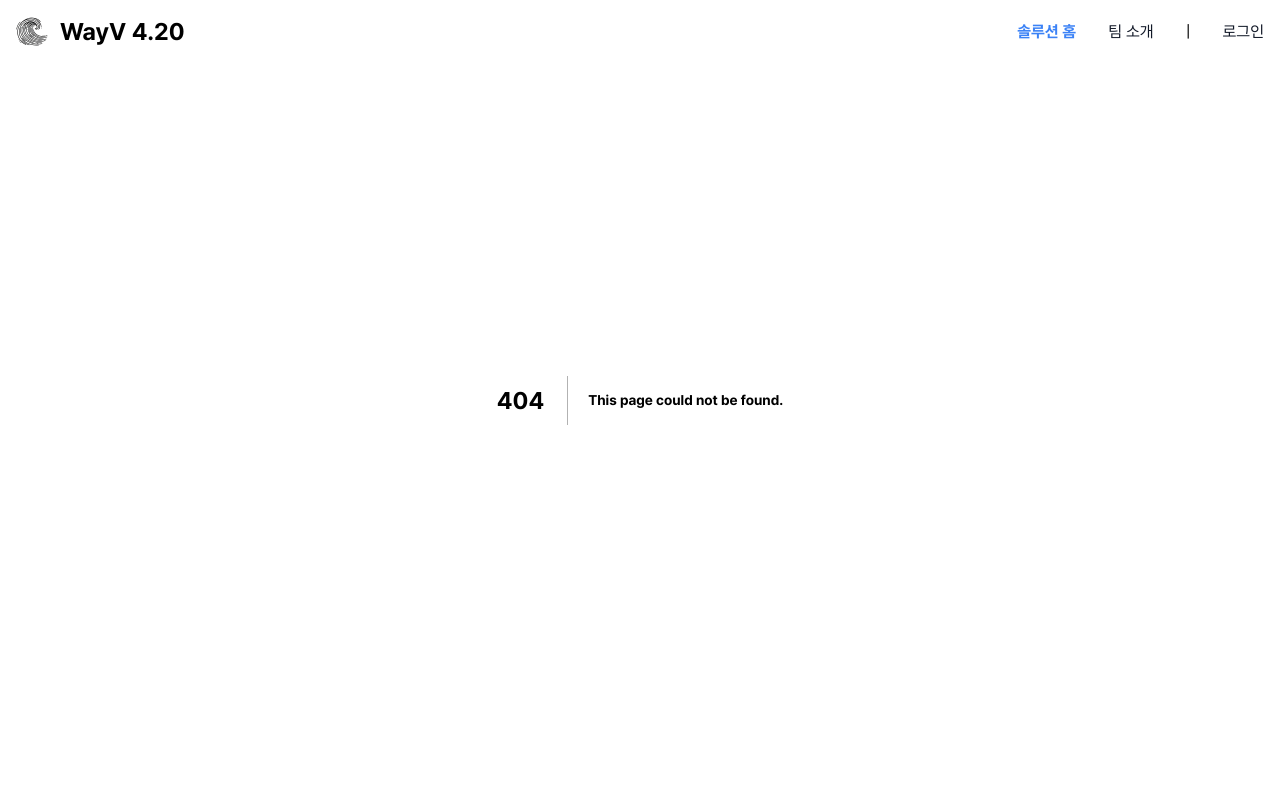
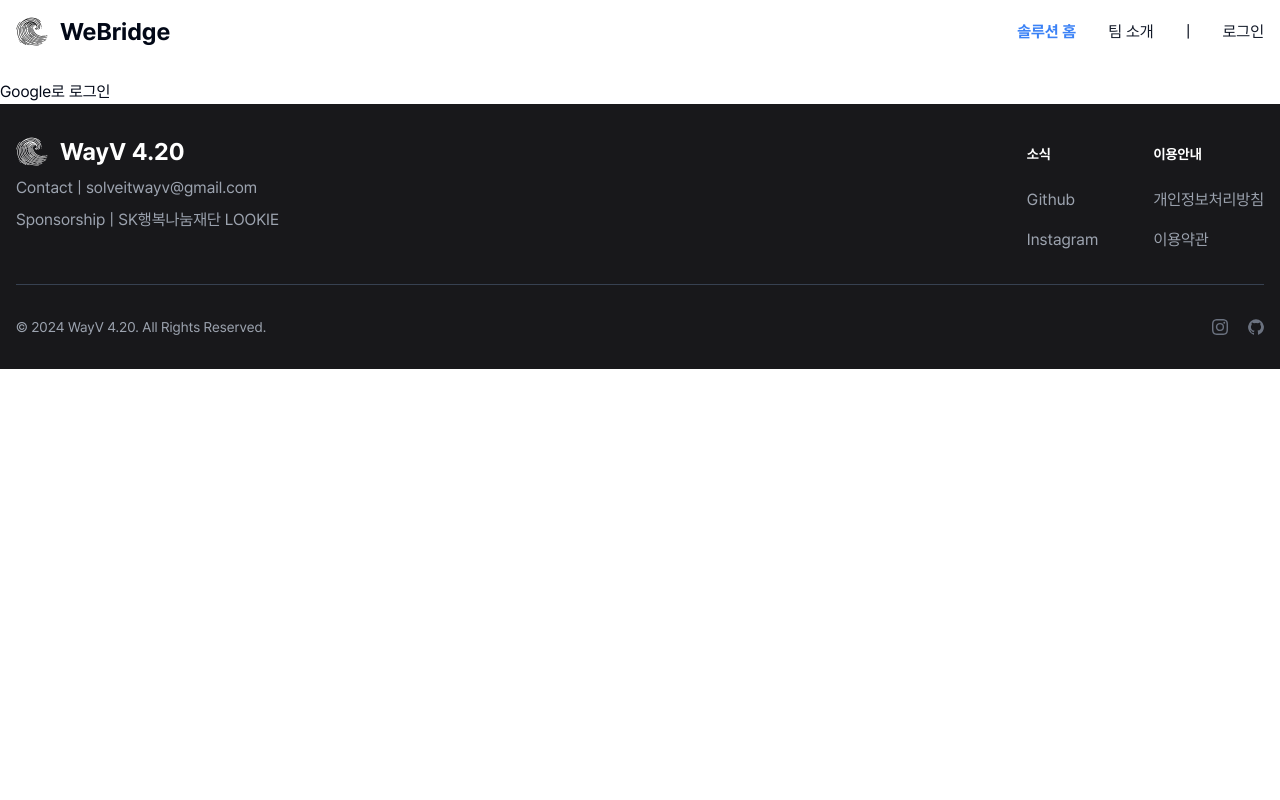
Before and after one commit to inqueue0979/WayV-FE, a Next.js app: page /login in a window 1280 px wide. Before the commit this address had no page. Shown: the top 800 px of the page. Built offline with nearby package versions, Linux system fonts and the light colour scheme; no server answers.

Commit message:
Added NextAuth & Firebase

```diff
--- /dev/null
+++ b/src/app/api/auth/[...nextauth]/route.js
@@ -0,0 +1,40 @@
+import NextAuth from "next-auth"
+import GoogleProvider from "next-auth/providers/google";
+import { firestore } from "@/app/firebase/firebaseConfig";
+import { doc, setDoc } from 'firebase/firestore';
+
+const handler = NextAuth({
+	providers: [
+  GoogleProvider({
+    clientId: process.env.GOOGLE_CLIENT_ID || "",
+      clientSecret: process.env.GOOGLE_CLIENT_SECRET || "",
+	  }),
+	],
+  callbacks: {
+    async signIn({ user, account, profile }) {
+      // Firestore에 사용자 정보 저장
+      const userRef = doc(firestore, 'users', user.id);
+      await setDoc(userRef, {
+        name: user.name,
+        email: user.email,
+        image: user.image,
+        lastLogin: new Date().toISOString(),
+      }, { merge: true });
+      return true;
+    },
+    async session({ session, token }) {
+      // 세션에 프로필 사진 추가
+      session.user.image = token.picture; // Google 프로필 사진 URL
+      return session;
+    },
+    async jwt({ token, account, profile }) {
+      // 처음 로그인할 때 Google 프로필 사진을 token에 저장
+      if (account && profile) {
+        token.picture = profile.picture;
+      }
+      return token;
+    },
+  },
+});
+
+export { handler as GET, handler as POST };
--- a/src/app/components/Navbar.js
+++ b/src/app/components/Navbar.js
@@ -1,13 +1,20 @@
+"use client";
+
 import Image from "next/image";
 import Link from "next/link";
+import { useSession } from "next-auth/react";
+import { signOut } from "next-auth/react";
 
 export default function Navbar() {
+
+    const { data: session } = useSession(); //세션 정보를 가져옴
+
     return (
         <nav className="fixed top-0 left-0 right-0 bg-opacity-60 backdrop-blur-sm bg-white border-gray-200">
             <div className="max-w-screen-xl flex flex-wrap items-center justify-between mx-auto p-4">
                 <Link href="/" className="flex items-center space-x-3 rtl:space-x-reverse">
                     <img src="wayv.png" className="h-8" alt="WayV 로고" />
-                <span className="self-center text-2xl font-semibold whitespace-nowrap Pretendard-Bold">WayV 4.20</span>
+                    <span className="self-center text-2xl font-semibold whitespace-nowrap Pretendard-Bold">WeBridge</span>
                 </Link>
                 <button data-collapse-toggle="navbar-default" type="button" className="inline-flex items-center p-2 w-10 h-10 justify-center text-sm text-gray-500 rounded-lg md:hidden hover:bg-gray-100 focus:outline-none focus:ring-2 focus:ring-gray-200 dark:text-gray-400 dark:hover:bg-gray-700 dark:focus:ring-gray-600" aria-controls="navbar-default" aria-expanded="false">
                     <span className="sr-only">Open main menu</span>
@@ -15,19 +22,34 @@ export default function Navbar() {
                         <path stroke="currentColor" strokeLinecap="round" strokeLinejoin="round" strokeWidth="2" d="M1 1h15M1 7h15M1 13h15"/>
                     </svg>
                 </button>
-            <div className="hidden w-full md:block md:w-auto" id="navbar-default">
-            <ul className="font-medium flex flex-col p-4 md:p-0 mt-4 border border-gray-100 rounded-lg md:flex-row md:space-x-8 rtl:space-x-reverse md:mt-0 md:border-0">
+                <div className="hidden w-full md:flex md:items-center md:w-auto" id="navbar-default">
+                    <ul className="flex items-center space-x-8 font-medium flex-col p-4 md:p-0 mt-4 border border-gray-100 rounded-lg md:flex-row md:mt-0 md:border-0">
                         <li>
-                <Link href="/" className=" Pretendard-Bold block py-2 px-3 text-white rounded md:bg-transparent md:text-blue-500 md:p-0  md:dark:text-blue-500" aria-current="page">솔루션 홈</Link>
+                            <Link href="/" className="Pretendard-Bold block py-2 px-3 text-white rounded md:bg-transparent md:text-blue-500 md:p-0 md:dark:text-blue-500" aria-current="page">솔루션 홈</Link>
                         </li>
                         <li>
                             <Link href="https://amused-scorpio-28c.notion.site/WayV4-20-e67679a8f5394d1dae96eebf96ea96dc?pvs=4" className="block py-2 px-3 text-gray-900 rounded hover:bg-gray-100 md:hover:bg-transparent md:border-0 md:hover:text-blue-700 md:p-0">팀 소개</Link>
                         </li>
                         <li>
-                    <p> | </p>
+                            <p>|</p>
                         </li>
                         <li>
-                <Link href="/" className="block py-2 px-3 text-gray-900 rounded hover:bg-gray-100 md:hover:bg-transparent md:border-0 md:hover:text-blue-700 md:p-0">로그인</Link>
+                        {session ? (
+                            <button
+                                onClick={() => signOut({ callbackUrl: '/' })}
+                                className="flex items-center py-2 px-3 text-gray-900 rounded hover:bg-gray-100 md:hover:bg-transparent md:border-0 md:hover:text-blue-700 md:p-0"
+                            >
+                                <img
+                                    src={session.user.image}
+                                    alt="Google 프로필 사진"
+                                    className="w-6 h-6 rounded-full"
+                                />
+                                <span className="ml-2">{session.user.name}</span>
+                                <span className="text-xs Pretendard-Bold text-white ml-3 rounded-lg p-1 bg-zinc-500">유료 계정 비활성화</span>
+                            </button>
+                        ) : (
+                            <Link href="/login" className="block py-2 px-3 text-gray-900 rounded hover:bg-gray-100 md:hover:bg-transparent md:border-0 md:hover:text-blue-700 md:p-0">로그인</Link>
+                        )}
                         </li>
                     </ul>
                 </div>
--- /dev/null
+++ b/src/app/components/SessionProviderWrapper.js
@@ -0,0 +1,11 @@
+"use client";
+
+import { SessionProvider } from "next-auth/react";
+
+export default function SessionProviderWrapper({ children }) {
+  return (
+    <SessionProvider>
+      {children}
+    </SessionProvider>
+  );
+}
--- /dev/null
+++ b/src/app/firebase/firebaseConfig.js
@@ -0,0 +1,21 @@
+// Import the functions you need from the SDKs you need
+import { initializeApp } from "firebase/app";
+import { getAuth } from "firebase/auth";
+import { getFirestore } from 'firebase/firestore';
+// TODO: Add SDKs for Firebase products that you want to use
+// https://firebase.google.com/docs/web/setup#available-libraries
+
+// Your web app's Firebase configuration
+const firebaseConfig = {
+  apiKey: process.env.NEXT_PUBLIC_FIREBASE_API_KEY,
+  authDomain: process.env.NEXT_PUBLIC_FIREBASE_AUTH_DOMAIN,
+  projectId: process.env.NEXT_PUBLIC_FIREBASE_PROJECT_ID,
+  storageBucket: process.env.NEXT_PUBLIC_FIREBASE_STORAGE_BUCKET,
+  messagingSenderId: process.env.NEXT_PUBLIC_FIREBASE_MESSAGING_SENDER_ID,
+  appId: process.env.NEXT_PUBLIC_FIREBASE_APP_ID
+};
+
+// Initialize Firebase
+const fbConfig = initializeApp(firebaseConfig);
+export const fbAuth = getAuth(fbConfig);
+export const firestore = getFirestore(fbConfig);
--- a/src/app/layout.js
+++ b/src/app/layout.js
@@ -2,6 +2,8 @@ import { Inter } from "next/font/google";
 import "./globals.css";
 import Footer from "./components/Footer.js";
 import Navbar from "./components/Navbar.js";
+
+import SessionProviderWrapper from "./components/SessionProviderWrapper";
 
 export const metadata = {
   title: "WayV 4.20",
@@ -12,9 +14,11 @@ export default function RootLayout({ children }) {
   return (
     <html lang="ko">
       <body className="">
+        <SessionProviderWrapper>
         <Navbar />
         {children}
         <Footer />
+        </SessionProviderWrapper>
       </body>
     </html>
   );
--- /dev/null
+++ b/src/app/login/page.js
@@ -0,0 +1,13 @@
+"use client";
+
+import { signIn } from 'next-auth/react';
+
+function LoginPage() {
+  return (
+    <div className=' mt-20'>
+      <button onClick={() => signIn('google', { callbackUrl: '/' })}>Google로 로그인</button>
+    </div>
+  );
+}
+
+export default LoginPage;
```
Lines whose indentation alone changed are shown as unchanged.
